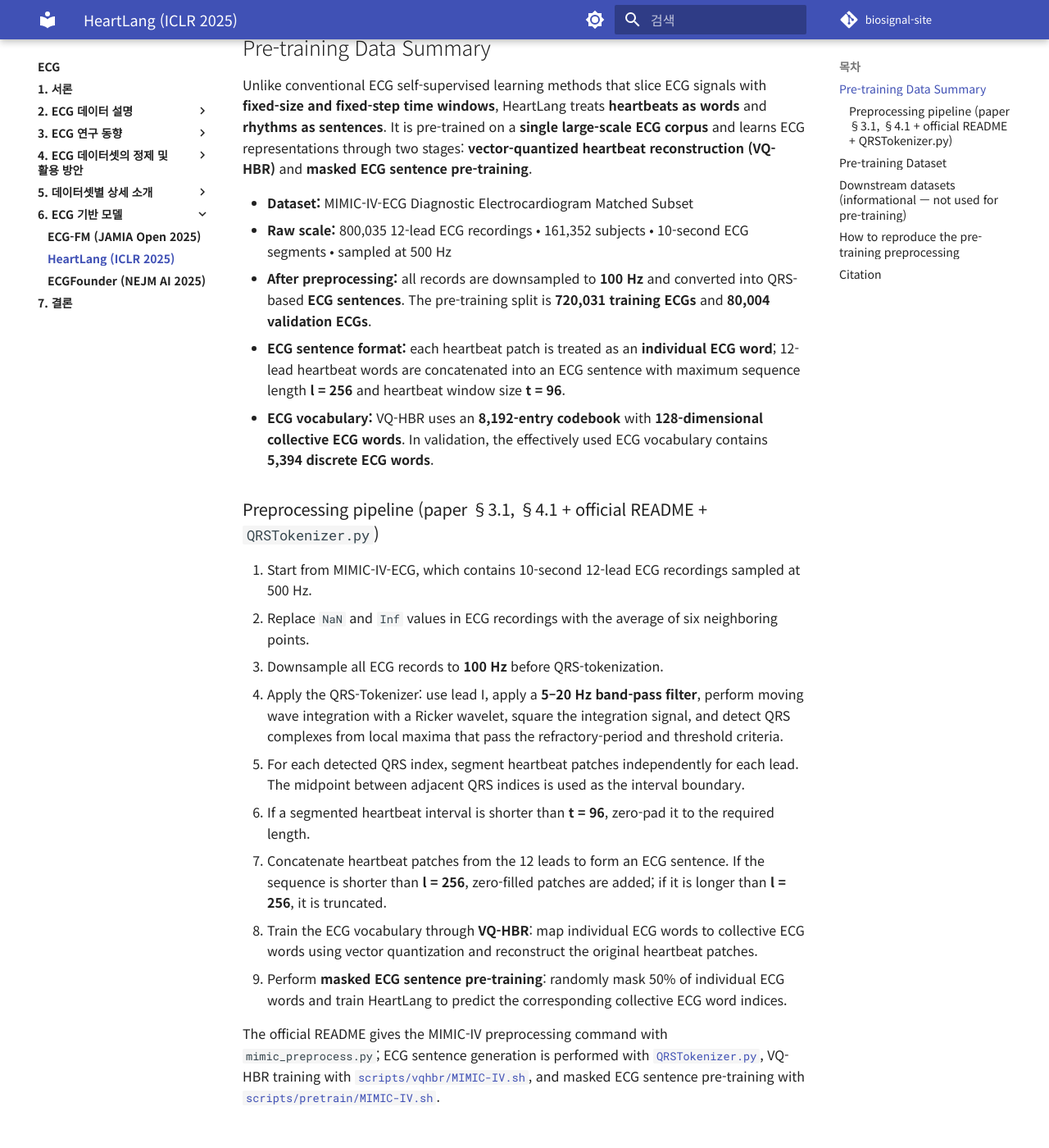
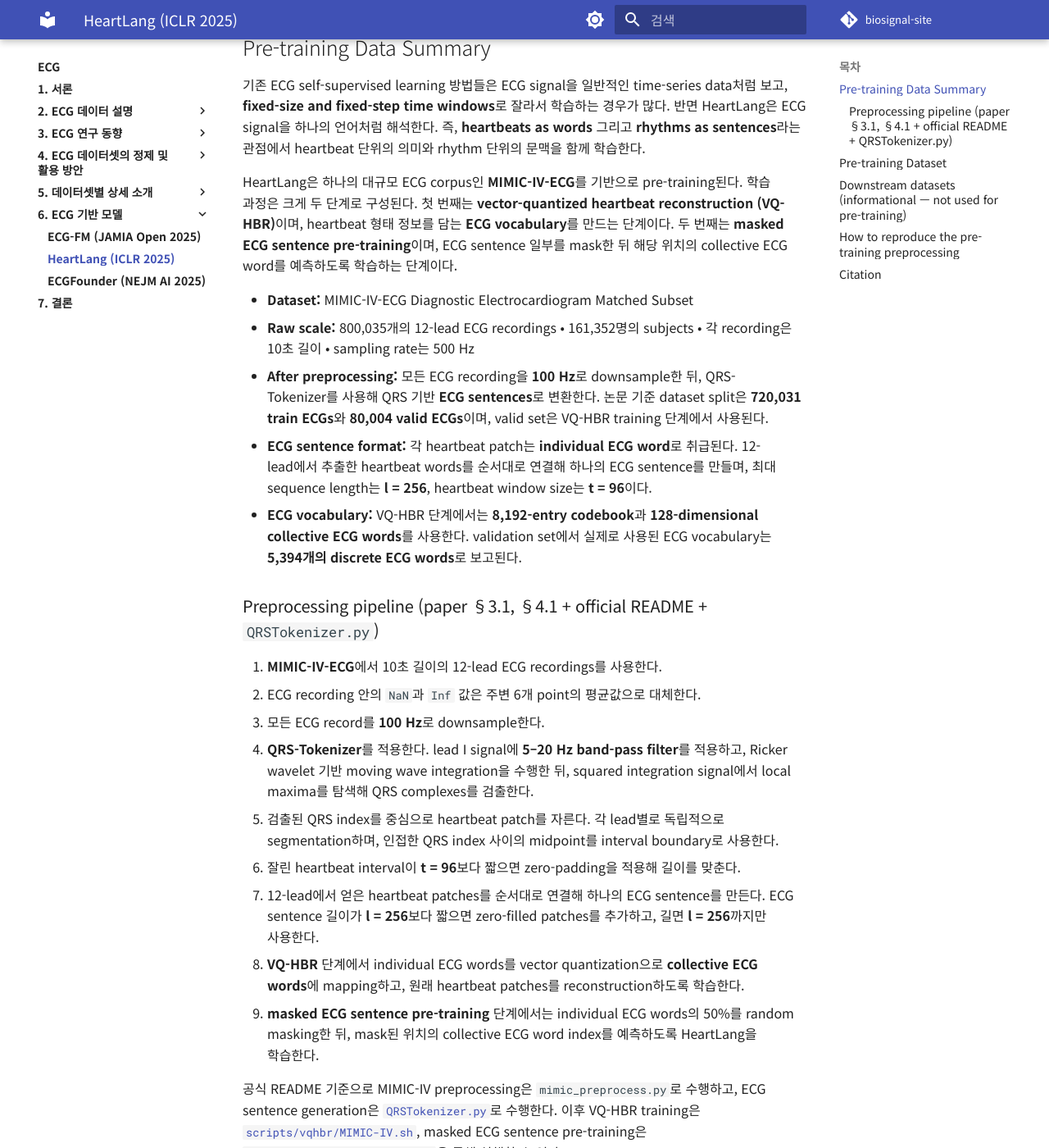
Before and after one commit to iwantjeonyeok/biosignal-site, an MkDocs documentation site: the page built from docs/ecg/6-ecg-기반-모델/heartlang.md, in a window 1280 px wide and 1400 px high, scrolled down 591 px. Shown: the whole window at 82% size. Built offline with MkDocs 1.6.1 and Material for MkDocs 9.7.7, drawn with Linux system fonts in a browser that asks for light colours; comment, search, counter and statistics services are not loaded; some of the changed text lies outside the part shown.

Commit message:
Update heartlang.md

```diff
--- a/docs/ecg/6-ecg-기반-모델/heartlang.md
+++ b/docs/ecg/6-ecg-기반-모델/heartlang.md
@@ -6,49 +6,51 @@
 - Paper (OpenReview): https://openreview.net/forum?id=6Hz1Ko087B
 - Paper (arXiv): https://arxiv.org/abs/2502.10707
 - Official code: https://github.com/PKUDigitalHealth/HeartLang
-- Pre-trained checkpoints: https://huggingface.co/PKUDigitalHealth/HeartLang/tree/main
+- Pre-trained checkpoints: https://huggingface.co/PKUDigitalHealth/HeartLang
 - QRS-Tokenizer script: https://github.com/PKUDigitalHealth/HeartLang/blob/main/QRSTokenizer.py
 - Downstream preprocessing scripts folder: https://github.com/PKUDigitalHealth/HeartLang/tree/main/datasets/dataset_preprocess
 
 ## Pre-training Data Summary
 
-Unlike conventional ECG self-supervised learning methods that slice ECG signals with **fixed-size and fixed-step time windows**, HeartLang treats **heartbeats as words** and **rhythms as sentences**. It is pre-trained on a **single large-scale ECG corpus** and learns ECG representations through two stages: **vector-quantized heartbeat reconstruction (VQ-HBR)** and **masked ECG sentence pre-training**.
+기존 ECG self-supervised learning 방법들은 ECG signal을 일반적인 time-series data처럼 보고, **fixed-size and fixed-step time windows**로 잘라서 학습하는 경우가 많다. 반면 HeartLang은 ECG signal을 하나의 언어처럼 해석한다. 즉, **heartbeats as words** 그리고 **rhythms as sentences**라는 관점에서 heartbeat 단위의 의미와 rhythm 단위의 문맥을 함께 학습한다.
+
+HeartLang은 하나의 대규모 ECG corpus인 **MIMIC-IV-ECG**를 기반으로 pre-training된다. 학습 과정은 크게 두 단계로 구성된다. 첫 번째는 **vector-quantized heartbeat reconstruction (VQ-HBR)**이며, heartbeat 형태 정보를 담는 **ECG vocabulary**를 만드는 단계이다. 두 번째는 **masked ECG sentence pre-training**이며, ECG sentence 일부를 mask한 뒤 해당 위치의 collective ECG word를 예측하도록 학습하는 단계이다.
 
 - **Dataset:** MIMIC-IV-ECG Diagnostic Electrocardiogram Matched Subset
-- **Raw scale:** 800,035 12-lead ECG recordings • 161,352 subjects • 10-second ECG segments • sampled at 500 Hz
-- **After preprocessing:** all records are downsampled to **100 Hz** and converted into QRS-based **ECG sentences**. The pre-training split is **720,031 training ECGs** and **80,004 validation ECGs**.
-- **ECG sentence format:** each heartbeat patch is treated as an **individual ECG word**; 12-lead heartbeat words are concatenated into an ECG sentence with maximum sequence length **l = 256** and heartbeat window size **t = 96**.
-- **ECG vocabulary:** VQ-HBR uses an **8,192-entry codebook** with **128-dimensional collective ECG words**. In validation, the effectively used ECG vocabulary contains **5,394 discrete ECG words**.
+- **Raw scale:** 800,035개의 12-lead ECG recordings • 161,352명의 subjects • 각 recording은 10초 길이 • sampling rate는 500 Hz
+- **After preprocessing:** 모든 ECG recording을 **100 Hz**로 downsample한 뒤, QRS-Tokenizer를 사용해 QRS 기반 **ECG sentences**로 변환한다. 논문 기준 dataset split은 **720,031 train ECGs**와 **80,004 valid ECGs**이며, valid set은 VQ-HBR training 단계에서 사용된다.
+- **ECG sentence format:** 각 heartbeat patch는 **individual ECG word**로 취급된다. 12-lead에서 추출한 heartbeat words를 순서대로 연결해 하나의 ECG sentence를 만들며, 최대 sequence length는 **l = 256**, heartbeat window size는 **t = 96**이다.
+- **ECG vocabulary:** VQ-HBR 단계에서는 **8,192-entry codebook**과 **128-dimensional collective ECG words**를 사용한다. validation set에서 실제로 사용된 ECG vocabulary는 **5,394개의 discrete ECG words**로 보고된다.
 
 ### Preprocessing pipeline (paper §3.1, §4.1 + official README + `QRSTokenizer.py`)
 
-1. Start from MIMIC-IV-ECG, which contains 10-second 12-lead ECG recordings sampled at 500 Hz.
-2. Replace `NaN` and `Inf` values in ECG recordings with the average of six neighboring points.
-3. Downsample all ECG records to **100 Hz** before QRS-tokenization.
-4. Apply the QRS-Tokenizer: use lead I, apply a **5–20 Hz band-pass filter**, perform moving wave integration with a Ricker wavelet, square the integration signal, and detect QRS complexes from local maxima that pass the refractory-period and threshold criteria.
-5. For each detected QRS index, segment heartbeat patches independently for each lead. The midpoint between adjacent QRS indices is used as the interval boundary.
-6. If a segmented heartbeat interval is shorter than **t = 96**, zero-pad it to the required length.
-7. Concatenate heartbeat patches from the 12 leads to form an ECG sentence. If the sequence is shorter than **l = 256**, zero-filled patches are added; if it is longer than **l = 256**, it is truncated.
-8. Train the ECG vocabulary through **VQ-HBR**: map individual ECG words to collective ECG words using vector quantization and reconstruct the original heartbeat patches.
-9. Perform **masked ECG sentence pre-training**: randomly mask 50% of individual ECG words and train HeartLang to predict the corresponding collective ECG word indices.
+1. **MIMIC-IV-ECG**에서 10초 길이의 12-lead ECG recordings를 사용한다.
+2. ECG recording 안의 `NaN`과 `Inf` 값은 주변 6개 point의 평균값으로 대체한다.
+3. 모든 ECG record를 **100 Hz**로 downsample한다.
+4. **QRS-Tokenizer**를 적용한다. lead I signal에 **5–20 Hz band-pass filter**를 적용하고, Ricker wavelet 기반 moving wave integration을 수행한 뒤, squared integration signal에서 local maxima를 탐색해 QRS complexes를 검출한다.
+5. 검출된 QRS index를 중심으로 heartbeat patch를 자른다. 각 lead별로 독립적으로 segmentation하며, 인접한 QRS index 사이의 midpoint를 interval boundary로 사용한다.
+6. 잘린 heartbeat interval이 **t = 96**보다 짧으면 zero-padding을 적용해 길이를 맞춘다.
+7. 12-lead에서 얻은 heartbeat patches를 순서대로 연결해 하나의 ECG sentence를 만든다. ECG sentence 길이가 **l = 256**보다 짧으면 zero-filled patches를 추가하고, 길면 **l = 256**까지만 사용한다.
+8. **VQ-HBR** 단계에서 individual ECG words를 vector quantization으로 **collective ECG words**에 mapping하고, 원래 heartbeat patches를 reconstruction하도록 학습한다.
+9. **masked ECG sentence pre-training** 단계에서는 individual ECG words의 50%를 random masking한 뒤, mask된 위치의 collective ECG word index를 예측하도록 HeartLang을 학습한다.
 
-The official README gives the MIMIC-IV preprocessing command with `mimic_preprocess.py`; ECG sentence generation is performed with [`QRSTokenizer.py`](https://github.com/PKUDigitalHealth/HeartLang/blob/main/QRSTokenizer.py), VQ-HBR training with [`scripts/vqhbr/MIMIC-IV.sh`](https://github.com/PKUDigitalHealth/HeartLang/tree/main/scripts/vqhbr), and masked ECG sentence pre-training with [`scripts/pretrain/MIMIC-IV.sh`](https://github.com/PKUDigitalHealth/HeartLang/tree/main/scripts/pretrain).
+공식 README 기준으로 MIMIC-IV preprocessing은 `mimic_preprocess.py`로 수행하고, ECG sentence generation은 [`QRSTokenizer.py`](https://github.com/PKUDigitalHealth/HeartLang/blob/main/QRSTokenizer.py)로 수행한다. 이후 VQ-HBR training은 [`scripts/vqhbr/MIMIC-IV.sh`](https://github.com/PKUDigitalHealth/HeartLang/tree/main/scripts/vqhbr), masked ECG sentence pre-training은 [`scripts/pretrain/MIMIC-IV.sh`](https://github.com/PKUDigitalHealth/HeartLang/tree/main/scripts/pretrain)을 통해 실행할 수 있다.
 
 ## Pre-training Dataset
 
 | Dataset | Subjects | Sessions | Raw hours | #Samples after preprocessing | Rate (Hz) | Access |
 |---------|----------|----------|-----------|------------------------------|-----------|--------|
-| MIMIC-IV-ECG Diagnostic ECG Matched Subset | 161,352 | Not specified in paper | ~2,222 h, derived from 800,035 × 10 s ECGs | 800,035 ECG sentences; 720,031 train + 80,004 valid | 500 → 100 | PhysioNet credentialed access → https://physionet.org/content/mimic-iv-ecg/ |
+| MIMIC-IV-ECG Diagnostic ECG Matched Subset | 161,352 | 논문에서 별도 명시 없음 | 약 2,222시간으로 계산 가능; 800,035 × 10초 기준 | 800,035 ECG sentences; 720,031 train + 80,004 valid | 500 → 100 | PhysioNet credentialed access → https://physionet.org/content/mimic-iv-ecg/ |
 
 ## Downstream datasets (informational — not used for pre-training)
 
-HeartLang evaluates on six benchmark settings from three public ECG datasets: **PTB-XL Superclass**, **PTB-XL Subclass**, **PTB-XL Form**, **PTB-XL Rhythm**, **CPSC2018**, and **Chapman-Shaoxing-Ningbo (CSN)**. These downstream datasets are used for linear probing and evaluation, not for HeartLang pre-training.
+HeartLang은 세 개의 public ECG datasets에서 여섯 개 benchmark setting으로 평가된다. 구체적으로 **PTB-XL Superclass**, **PTB-XL Subclass**, **PTB-XL Form**, **PTB-XL Rhythm**, **CPSC2018**, **Chapman-Shaoxing-Ningbo (CSN)**가 사용된다. 이 datasets는 HeartLang pre-training에는 사용되지 않고, linear probing과 downstream evaluation에 사용된다.
 
-- **PTB-XL:** 21,837 12-lead ECG recordings from 18,885 patients, sampled at 500 Hz for 10 seconds. It is evaluated through four subsets: Superclass (5 classes), Subclass (23 classes), Form (19 classes), and Rhythm (12 classes).
-- **CPSC2018:** 6,877 12-lead ECG recordings, sampled at 500 Hz, with durations from 6 to 60 seconds and 9 labels.
-- **CSN / Chapman-Shaoxing-Ningbo:** originally 45,152 12-lead ECG recordings; after removing records with “unknown” annotations, the refined benchmark contains 23,026 ECG recordings with 38 labels.
+- **PTB-XL:** 18,885명의 patients로부터 수집된 21,837개의 12-lead ECG recordings로 구성된다. 각 recording은 500 Hz로 sampling되었고 길이는 10초이다. 평가 subset은 Superclass 5 classes, Subclass 23 classes, Form 19 classes, Rhythm 12 classes이다.
+- **CPSC2018:** 6,877개의 12-lead ECG recordings로 구성된다. 각 recording은 500 Hz로 sampling되었으며, 길이는 6초에서 60초까지 다양하다. 총 9개 label을 사용한다.
+- **CSN / Chapman-Shaoxing-Ningbo:** 원본 dataset은 45,152개의 12-lead ECG recordings로 구성된다. MERL 설정을 따라 “unknown” annotation이 있는 records를 제거한 뒤, 최종 benchmark에서는 23,026개의 ECG recordings와 38개 labels를 사용한다.
 
-Individual preprocessing scripts for downstream datasets are in the [`datasets/dataset_preprocess`](https://github.com/PKUDigitalHealth/HeartLang/tree/main/datasets/dataset_preprocess) folder, and fine-tuning scripts are in the [`scripts/finetune`](https://github.com/PKUDigitalHealth/HeartLang/tree/main/scripts/finetune) folder.
+Downstream dataset preprocessing code는 [`datasets/dataset_preprocess`](https://github.com/PKUDigitalHealth/HeartLang/tree/main/datasets/dataset_preprocess)에 있고, fine-tuning scripts는 [`scripts/finetune`](https://github.com/PKUDigitalHealth/HeartLang/tree/main/scripts/finetune)에 있다.
 
 ## How to reproduce the pre-training preprocessing
 
```
